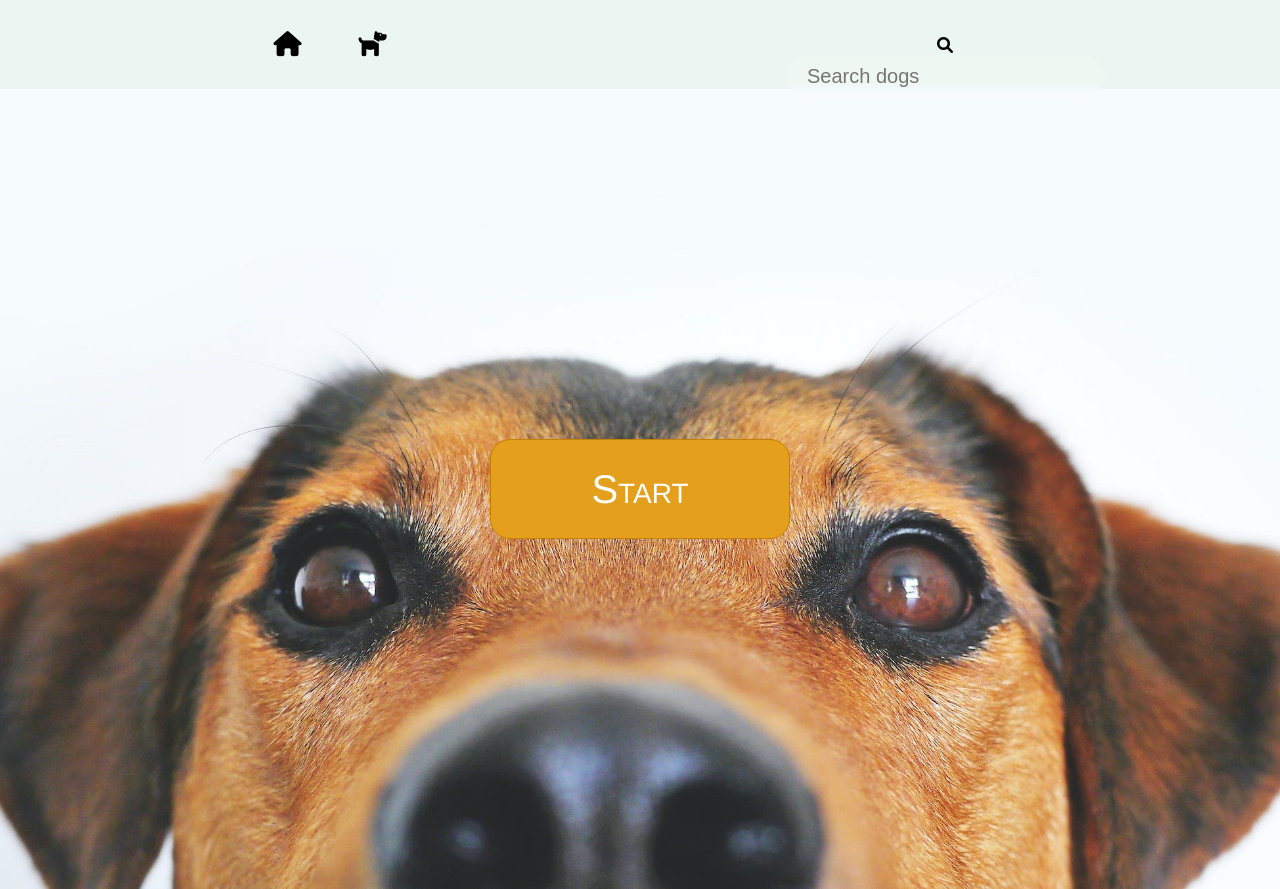
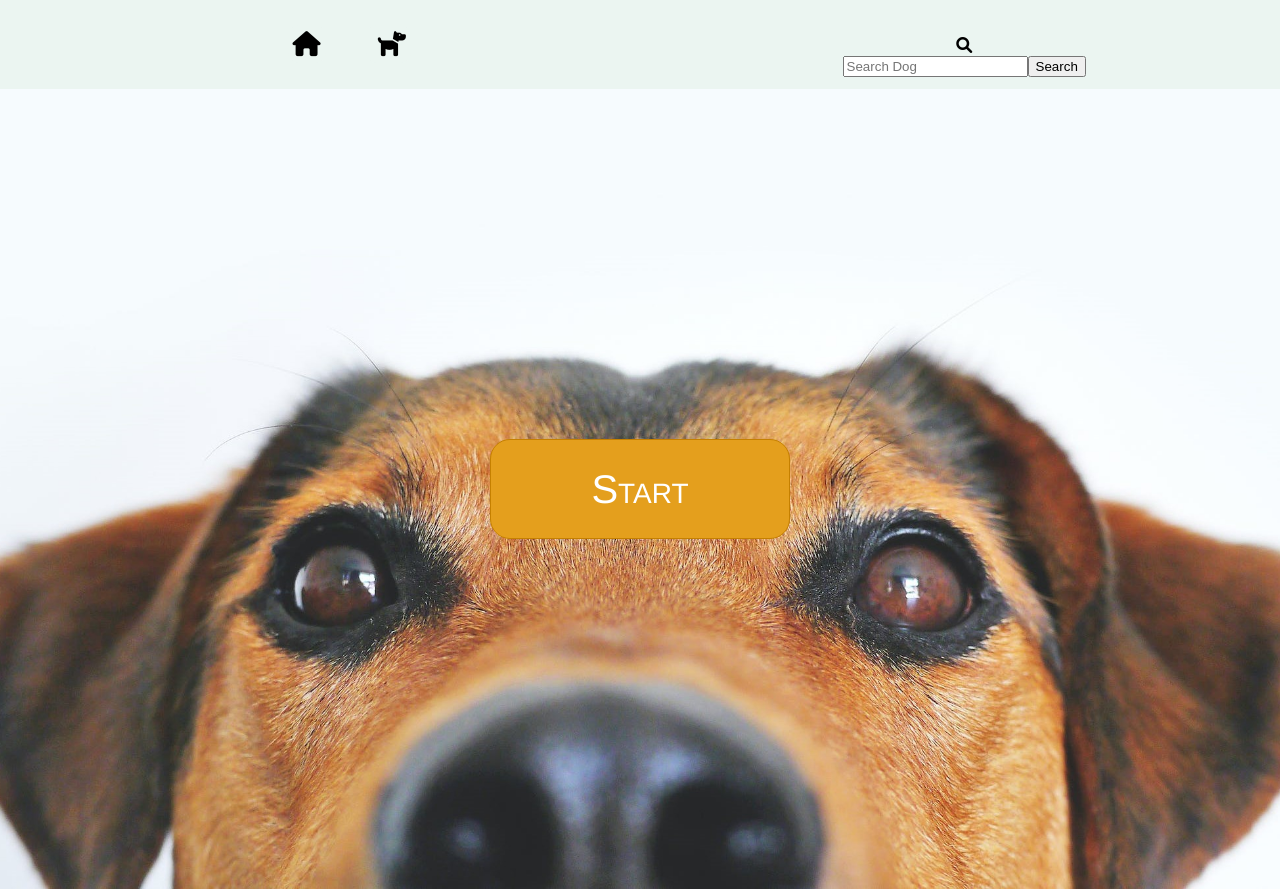
Before and after one commit to AlaMarti/Dogs, a React (Create React App) app: page / in a window 1280 px wide. Both pictures are taken after a click on the element 1021 px from the left and 44 px from the top of the page. Built offline with nearby package versions, Linux system fonts and the light colour scheme.

Commit message:
Iniciando un searchar nuevo

```diff
--- a/src/components/navbar/navbar.module.css
+++ b/src/components/navbar/navbar.module.css
@@ -74,12 +74,11 @@
 }
 
 
-.Barra{
+.barra{
   position: relative;
 }
 
 .searchBar{
-
   z-index: 1;
   max-height: 0;
   transition: max-height 0.5s ease-in-out;
--- a/src/components/searchbar/searchbar.jsx
+++ b/src/components/searchbar/searchbar.jsx
@@ -1,119 +1,267 @@
-import React from 'react'
-import styles from './searchbar.module.css'
+// import React from 'react'
+// import styles from './searchbar.module.css'
+// import axios from "axios"
+// import { useState } from 'react'
+// import { useNavigate } from "react-router-dom";
+// import { useEffect, useRef } from 'react';
+
+
+
+// const Searchbar = () => {
+
+//   const [searchResults, setSearchResults] = useState([]);
+
+//   const [name, setName] = useState("");
+//   const [showResults, setShowResults] = useState(false);
+//   const navigate = useNavigate();
+
+
+
+//   const resultsRef = useRef(null);
+
+//   useEffect(() => {
+//     // Agregamos un event listener para detectar clics fuera del componente
+//     const handleClickOutside = (event) => {
+//       if (resultsRef.current && !resultsRef.current.contains(event.target)) {
+//         setShowResults(false);
+//       }
+//     };
+
+//     // Agregamos el event listener al montar el componente
+//     document.addEventListener("click", handleClickOutside);
+
+//     // Limpiamos el event listener al desmontar el componente
+//     return () => {
+//       document.removeEventListener("click", handleClickOutside);
+//     };
+//   }, []);
+
+
+//   const onSearch = async (letter) => {
+//     try{
+//       const response = await axios.get("http://localhost:3001/dog",{
+//         params:{
+//           letter: letter,
+//         },
+
+//       });
+
+//       const dogs = response.data
+
+//       console.log("Soy dog",  dogs)
+
+
+//     setSearchResults(dogs);
+
+//     } catch (error) {
+
+//       alert("An error occurred while searching for the dog.");
+
+//     }
+//   };
+
+//   const handleChangeSearch = (event) => {
+//     const value = event.target.value;
+//     setName(value);
+//     onSearch(value);
+//     setShowResults(true); // Mostrar la lista de resultados cuando se ingresa algo en la búsqueda
+//   };
+
+//   console.log(searchResults)
+
+//   const handleItemClick = (id) => {
+//     navigate(`/details/${id}`);
+//     setName("")
+//     setShowResults(false); // Ocultar la lista de resultados cuando se hace clic en un país
+//   };
+
+
+//   const handleKeyDown = (event) => {
+//     if (event.key === "Escape") {
+//       setShowResults(false); // Ocultar la lista de resultados al presionar "Escape"
+//     }
+//   };
+
+//   return (
+
+
+//     <div className={styles.searchBar}>
+//       <input
+//         className={styles.inputSearchBar}
+//         placeholder="Search dogs"
+//         type="search"
+//         onChange={handleChangeSearch}
+//         value={name}
+//         onKeyDown={handleKeyDown} // Escuchar el evento "onKeyDown" para la tecla "Escape"
+//       />
+
+//       {showResults && searchResults && searchResults.length > 0 && (
+//         <div className={styles.resultsContainer} ref={resultsRef}>
+//           <ul className={styles.resultsList}>
+//             {searchResults.map((dog) => (
+//               <li
+//                 key={dog.id}
+//                 className={styles.resultItem}
+//                 onClick={() => handleItemClick(dog.id)}
+//               >
+//                 <img
+//                   src={dog.image} // Supongamos que la propiedad para la imagen es "flag"
+//                   className={styles.flagImage}
+//                 />
+//                 <span className={styles.countryName}>{dog.name}</span>
+//               </li>
+//             ))}
+//           </ul>
+//         </div>
+//       )}
+//     </div>
+
+//   )
+// }
+
+// export default Searchbar
+
+
+
+// import React, { useState, useEffect, useRef } from 'react';
+// import axios from 'axios';
+// import { useNavigate } from 'react-router-dom';
+// import styles from './searchbar.module.css';
+
+// const Searchbar = () => {
+//   const [searchResults, setSearchResults] = useState([]);
+//   const [name, setName] = useState('');
+//   const [showResults, setShowResults] = useState(false);
+//   const navigate = useNavigate();
+//   const resultsRef = useRef(null);
+
+//   useEffect(() => {
+//     const handleClickOutside = (event) => {
+//       if (resultsRef.current && !resultsRef.current.contains(event.target)) {
+//         setShowResults(false);
+//       }
+//     };
+
+//     document.addEventListener('click', handleClickOutside);
+
+//     return () => {
+//       document.removeEventListener('click', handleClickOutside);
+//     };
+//   }, []);
+
+//   const onSearch = async (searchTerm) => {
+//     try {
+//       const response = await axios.get('http://localhost:3001/dog', {
+//         params: {
+//           name: searchTerm,
+//         },
+//       });
+
+//       const dogs = response.data;
+//       setSearchResults(dogs);
+//     } catch (error) {
+//       console.error('An error occurred while searching for the dog:', error);
+//       // Puedes manejar el error de manera más específica según tus necesidades
+//     }
+//   };
+
+//   const handleChangeSearch = (event) => {
+//     const value = event.target.value;
+//     setName(value);
+
+//     if (value.trim() === '') {
+//       setShowResults(false);
+//       setSearchResults([]);
+//     } else {
+//       onSearch(value);
+//       setShowResults(true);
+//     }
+//   };
+
+//   const handleItemClick = (id) => {
+//     navigate(`/details/${id}`);
+//     setName('');
+//     setShowResults(false);
+//   };
+
+//   const handleKeyDown = (event) => {
+//     if (event.key === 'Escape') {
+//       setShowResults(false);
+//     }
+//   };
+
+//   return (
+//     <div className={styles.searchBar}>
+//       <input
+//         className={styles.inputSearchBar}
+//         placeholder="Search dogs"
+//         type="search"
+//         onChange={handleChangeSearch}
+//         value={name}
+//         onKeyDown={handleKeyDown}
+//       />
+
+//       {showResults && searchResults && searchResults.length > 0 && (
+//         <div className={styles.resultsContainer} ref={resultsRef}>
+//           <ul className={styles.resultsList}>
+//             {searchResults.map((dog) => (
+//               <li
+//                 key={dog.id}
+//                 className={styles.resultItem}
+//                 onClick={() => handleItemClick(dog.id)}
+//               >
+//                 <img
+//                   src={dog.image} // Supongamos que la propiedad para la imagen es "image"
+//                   alt={dog.name}
+//                   className={styles.flagImage}
+//                 />
+//                 <span className={styles.dogName}>{dog.name}</span>
+//               </li>
+//             ))}
+//           </ul>
+//         </div>
+//       )}
+//     </div>
+//   );
+// };
+
+// export default Searchbar;
+
+
+
+import React, { useState } from 'react'
 import axios from "axios"
-import { useState } from 'react'
-import { useNavigate } from "react-router-dom";
-import { useEffect, useRef } from 'react';
+
 
 
 const Searchbar = () => {
 
-  const [searchResults, setSearchResults] = useState([]);
-  const [name, setName] = useState("");
-  const [showResults, setShowResults] = useState(false);
-  const navigate = useNavigate();
+  const [searchItem, setSearchitem] = useState('')
 
-
-
-  const resultsRef = useRef(null);
-
-  useEffect(() => {
-    // Agregamos un event listener para detectar clics fuera del componente
-    const handleClickOutside = (event) => {
-      if (resultsRef.current && !resultsRef.current.contains(event.target)) {
-        setShowResults(false);
-      }
-    };
-
-    // Agregamos el event listener al montar el componente
-    document.addEventListener("click", handleClickOutside);
-
-    // Limpiamos el event listener al desmontar el componente
-    return () => {
-      document.removeEventListener("click", handleClickOutside);
-    };
-  }, []);
-
-
-  const onSearch = async (name) => {
-    try{
-      const response = await axios.get("http://localhost:3001/dog",{
-        params:{
-          name:name,
+    const onSearch = async () => {
+    try {
+      const response = await axios.get('http://localhost:3001/dog', {
+        params: {
+          name: searchItem,
         },
-
       });
 
-      const dogs = response.data
+      const dogs = response.data;
 
-      console.log("Soy dog",  dogs)
+      console.log(dogs)
+    } catch (error) {
+      console.error('An error occurred while searching for the dog:', error);
+    }
 
-
-
-    setSearchResults(dogs);
-
-    } catch (error) {
-
-      alert("An error occurred while searching for the dog.");
-
-    }
   };
 
-  const handleChangeSearch = (event) => {
-    const value = event.target.value;
-    setName(value);
-    onSearch(value);
-    setShowResults(true); // Mostrar la lista de resultados cuando se ingresa algo en la búsqueda
-  };
-
-  const handleItemClick = (id) => {
-    navigate(`/details/${id}`);
-    setName("")
-    setShowResults(false); // Ocultar la lista de resultados cuando se hace clic en un país
-  };
-
-
-  const handleKeyDown = (event) => {
-    if (event.key === "Escape") {
-      setShowResults(false); // Ocultar la lista de resultados al presionar "Escape"
-    }
-  };
+  console.log(searchItem)
 
   return (
-
-
-    <div className={styles.searchBar}>
-      <input
-        className={styles.inputSearchBar}
-        placeholder="Search dogs"
-        type="search"
-        onChange={handleChangeSearch}
-        value={name}
-        onKeyDown={handleKeyDown} // Escuchar el evento "onKeyDown" para la tecla "Escape"
-      />
-
-      {showResults && searchResults && searchResults.length > 0 && (
-        <div className={styles.resultsContainer} ref={resultsRef}>
-          <ul className={styles.resultsList}>
-            {searchResults.map((dog) => (
-              <li
-                key={dog.id}
-                className={styles.resultItem}
-                onClick={() => handleItemClick(dog.id)}
-              >
-                <img
-                  src={dog.image} // Supongamos que la propiedad para la imagen es "flag"
-                  className={styles.flagImage}
-                />
-                <span className={styles.countryName}>{dog.name}</span>
-              </li>
-            ))}
-          </ul>
-        </div>
-      )}
+    <div>
+      <input type='text' placeholder='Search Dog' value={searchItem} onChange={(e)=> setSearchitem(e.target.value)}/>
+      <button onClick={onSearch}> Search </button>
     </div>
-
   )
 }
-
 export default Searchbar
--- a/src/components/searchbar/searchbar.module.css
+++ b/src/components/searchbar/searchbar.module.css
@@ -19,8 +19,6 @@
     background: rgba(255, 255, 255, 0.2);
     border-radius: 50px;
     backdrop-filter: blur(4px);
-
-
 }
 
 .buttonSearch {
```
Also changed, not shown: src/components/navbar/navbar.jsx (+2 -6 lines), 1 other file (tests, documents, lock files or other folders).
